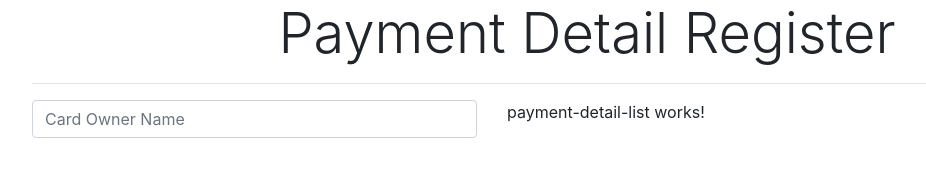
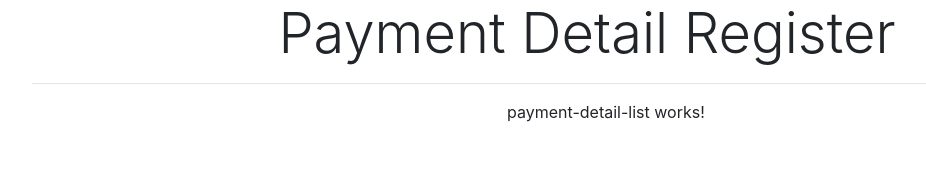
Before and after one commit to pigman8857/FAChallengeApi, an Angular app: page / in a window 1280 px wide. Shown: the top 190 px of the page, without its empty margins (53-979 px from the left). Built offline with nearby package versions, Linux system fonts and the light colour scheme.

Commit message:
roll back because have problem with ngForm

```diff
--- a/src/app/payment-details/payment-detail/payment-detail.component.html
+++ b/src/app/payment-details/payment-detail/payment-detail.component.html
@@ -1,5 +1,3 @@
 <form #form="ngForm" autocomplete="off">
-    <div class="form-group">
-        <input class="form-control" placeHolder="Card Owner Name">
-    </div>
+    <div class="form-group"></div>
 </form>
```
